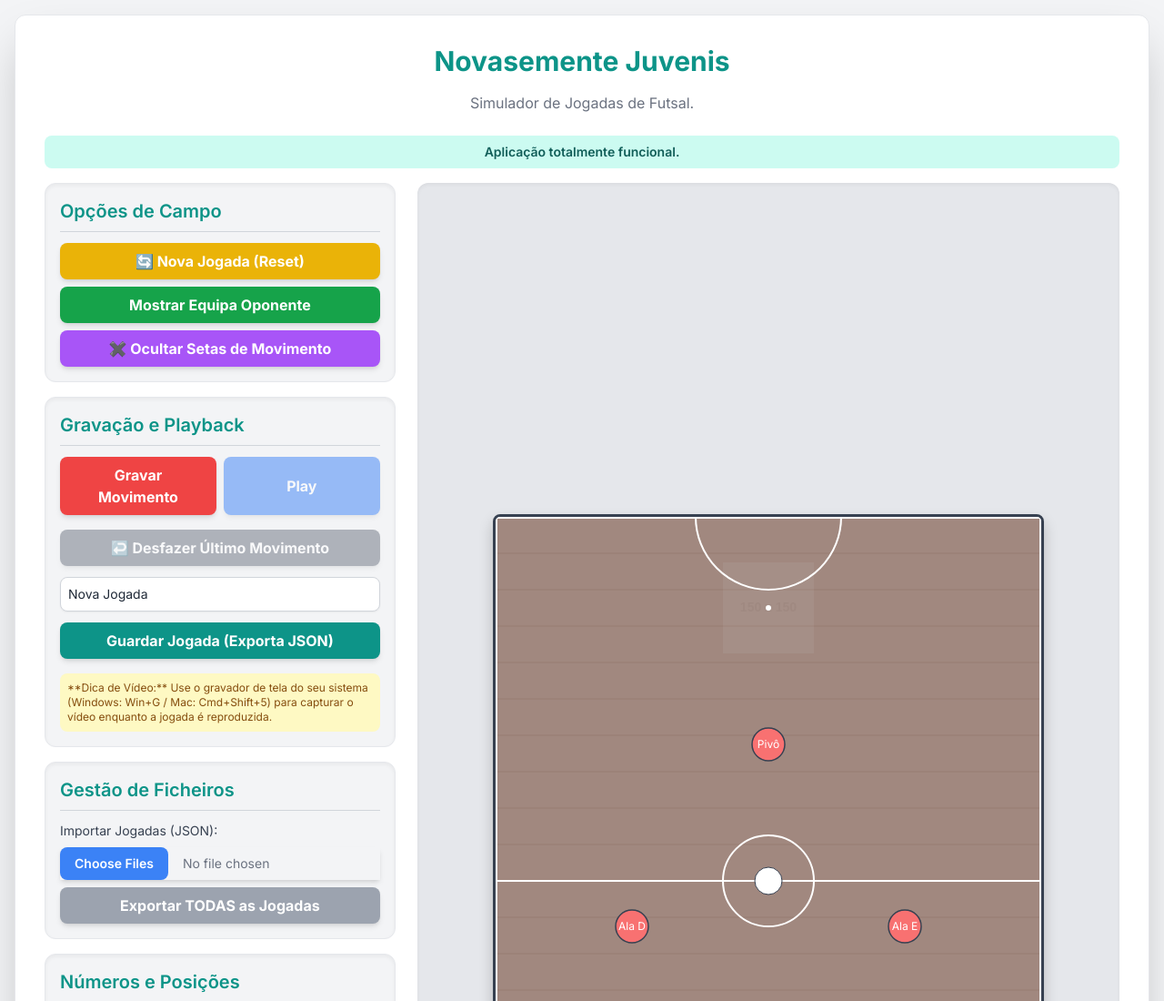
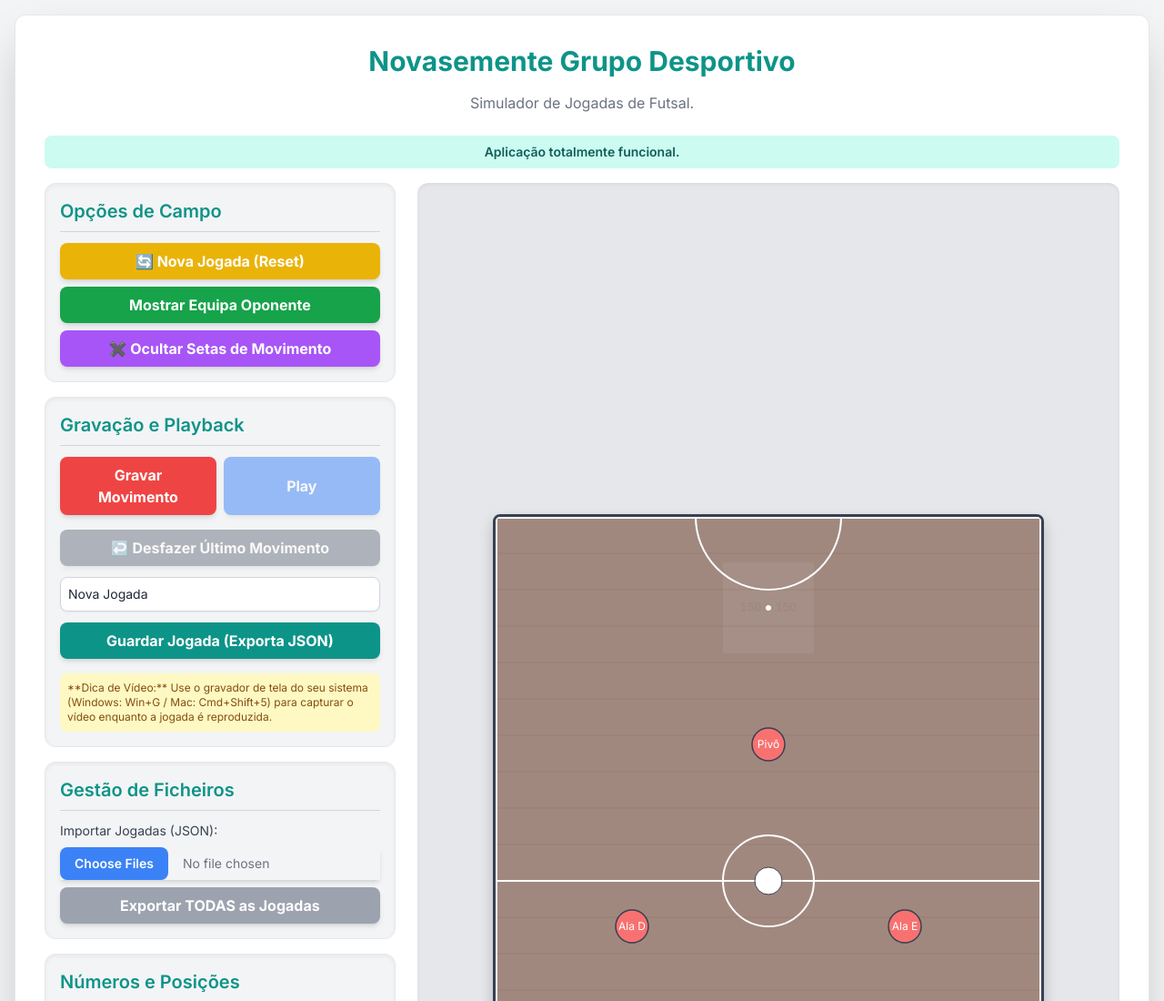
Before and after one commit to andrepe-ux/futsal, a plain HTML site: page index.html in a window 1280 px wide. Shown: the top 1100 px of the page at 91% size. Drawn offline with nearby package versions, Linux system fonts and the light colour scheme.

Commit message:
Update index.html

```diff
--- a/index.html
+++ b/index.html
@@ -3,7 +3,7 @@
 <head>
     <meta charset="UTF-8">
     <meta name="viewport" content="width=device-width, initial-scale=1.0">
-    <title>Novasemente Juvenis - Simulador Futsal</title>
+    <title>Novasemente - Simulador Futsal</title>
     <script src="https://cdn.tailwindcss.com"></script>
     <style>
         /* Estilos personalizados para o campo de futsal */
@@ -38,7 +38,7 @@
 <body class="bg-gray-100 text-gray-900 min-h-screen flex flex-col items-center justify-center p-4" style="font-family: 'Inter', sans-serif;">
 
     <div id="app" class="w-full max-w-7xl bg-white shadow-2xl rounded-xl p-6 md:p-8 border border-gray-200">
-        <h1 class="text-3xl font-bold mb-4 text-teal-600 text-center">Novasemente Juvenis</h1>
+        <h1 class="text-3xl font-bold mb-4 text-teal-600 text-center">Novasemente Grupo Desportivo</h1>
         <p class="text-center mb-6 text-gray-500">Simulador de Jogadas de Futsal.</p>
 
         <div id="appStatus" class="text-sm text-center mb-4 p-2 bg-teal-100 text-teal-800 rounded-lg font-semibold">
@@ -1245,4 +1245,5 @@
         window.onload = init;
     </script>
 </body>
+
 </html>
```
